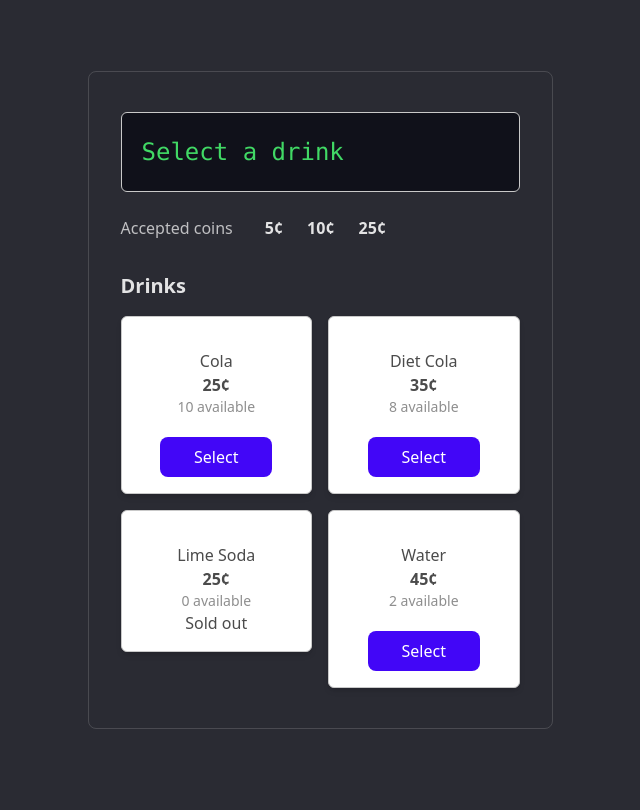
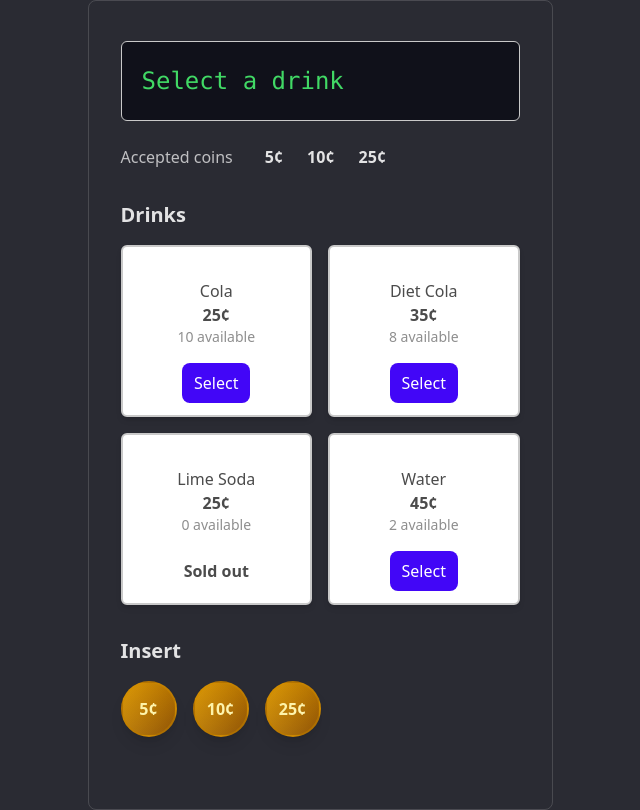
Before and after one commit to iyriss/vending-machine, a React (Vite) app: page / in a window 1280 px wide. Shown: the whole page, without its empty margins (320-960 px from the left). Built offline with nearby package versions, Linux system fonts and the light colour scheme.

Commit message:
create drink card components and show cancel and selected

```diff
--- a/src/App.tsx
+++ b/src/App.tsx
@@ -1,6 +1,6 @@
 import { useState } from 'react';
 import { Display } from './components/Display';
-import { Drinks } from './components/Drinks';
+import Drinks from './components/Drinks';
 import { Coins } from './components/Coins';
 import './App.css';
 
@@ -31,7 +31,7 @@ function App() {
           selectedDrink={selectedDrink}
           onSelect={handleSelectDrink}
         />
-        {selectedDrink && <Coins />}
+        <Coins />
       </div>
     </div>
   );
--- a/src/components/Drinks.tsx
+++ b/src/components/Drinks.tsx
@@ -4,44 +4,114 @@ type DrinksProps = {
   onSelect: (key: DrinkTypes | null) => void;
 };
 
-export const Drinks = ({ drinks, selectedDrink, onSelect }: DrinksProps) => {
-  function handleSelect(drink: Drink) {
-    console.log(selectedDrink, drink.key);
+type DrinkCardProps = {
+  drink: Drink;
+  isSelected: boolean;
+  isDisabled: boolean;
+  onSelect: (drink: Drink) => void;
+};
+
+type DrinkCardButtonProps = {
+  isSelected: boolean;
+  isDisabled: boolean;
+  isSoldOut: boolean;
+  onSelect: () => void;
+};
+
+const DrinkCardButton: React.FC<DrinkCardButtonProps> = (props) => {
+  if (props.isSoldOut) {
+    return <span className='font-bold'>Sold out</span>;
+  }
+
+  if (props.isSelected) {
+    return (
+      <button
+        className='border-none group-hover:underline text-sm cursor-pointer text-primary'
+        onClick={props.onSelect}
+      >
+        Cancel
+      </button>
+    );
+  }
+
+  return (
+    <button
+      disabled={props.isDisabled}
+      className={`text-white rounded-lg border-none w-full px-3 py-2 max-w-28 ${
+        props.isDisabled
+          ? 'bg-silver cursor-not-allowed'
+          : 'bg-primary group-hover:opacity-90 cursor-pointer'
+      }`}
+      onClick={props.onSelect}
+    >
+      Select
+    </button>
+  );
+};
+
+const DrinkCard: React.FC<DrinkCardProps> = (props) => {
+  const { name, price, available } = props.drink;
+  const isSoldOut = available === 0;
+
+  return (
+    <div
+      className={`
+    relative group border-2 shadow-md rounded-md px-2 py-4
+    bg-white text-steel w-full flex flex-col justify-center items-center
+    ${props.isSelected ? 'border-primary' : 'border-silver'}
+    ${
+      props.isDisabled || isSoldOut ? '' : 'cursor-pointer hover:border-primary'
+    }
+  `}
+    >
+      {props.isSelected && (
+        <div className='absolute top-1 left-1 bg-[#008455] text-white rounded-md px-2 py-1 text-sm'>
+          Selected
+        </div>
+      )}
+      <p className='pt-4'>{name}</p>
+      <p className='font-semibold'>{price}¢</p>
+      <span className='text-muted text-sm'>{available} available</span>
+      <div className='mt-5 h-8 flex items-center justify-center'>
+        <DrinkCardButton
+          isSelected={props.isSelected}
+          isDisabled={props.isDisabled}
+          isSoldOut={isSoldOut}
+          onSelect={() => {
+            if (props.isDisabled || isSoldOut) return;
+            props.onSelect(props.drink);
+          }}
+        />
+      </div>
+    </div>
+  );
+};
+
+const Drinks: React.FC<DrinksProps> = (props) => {
+  const handleSelect = (drink: Drink) => {
     if (drink.available > 0) {
-      onSelect(selectedDrink === drink.key ? null : drink.key);
+      props.onSelect(props.selectedDrink === drink.key ? null : drink.key);
     }
-  }
+  };
 
   return (
     <div className='mt-4 w-full'>
       <div className='text-xl font-bold mb-4'>Drinks</div>
       <div className='grid grid-cols-1 sm:grid-cols-2 gap-4 w-full max-w-[424px] mx-auto'>
-        {drinks.map((drink) => {
-          const { key, name, price, available } = drink;
-          const isSelected = selectedDrink === key;
-
-          return (
-            <div
-              key={key}
-              className='border shadow-md rounded-md px-2 py-4 h-fit bg-white text-steel border-silver w-full flex flex-col justify-center items-center'
-              onClick={() => handleSelect(drink)}
-            >
-              <p className='pt-4'>{name}</p>
-              <p className='font-semibold'>{price}¢</p>
-              <span className='text-muted text-sm'>{available} available</span>
-              {isSelected ? (
-                'Selected'
-              ) : available > 0 ? (
-                <button className='mt-5 cursor-pointer hover:opacity-95 bg-primary text-white rounded-lg border-none w-full px-3 py-2 max-w-28'>
-                  Select
-                </button>
-              ) : (
-                'Sold out'
-              )}
-            </div>
-          );
-        })}
+        {props.drinks.map((drink) => (
+          <DrinkCard
+            key={drink.key}
+            drink={drink}
+            isSelected={props.selectedDrink === drink.key}
+            isDisabled={
+              !!props.selectedDrink && props.selectedDrink !== drink.key
+            }
+            onSelect={handleSelect}
+          />
+        ))}
       </div>
     </div>
   );
 };
+
+export default Drinks;
```
